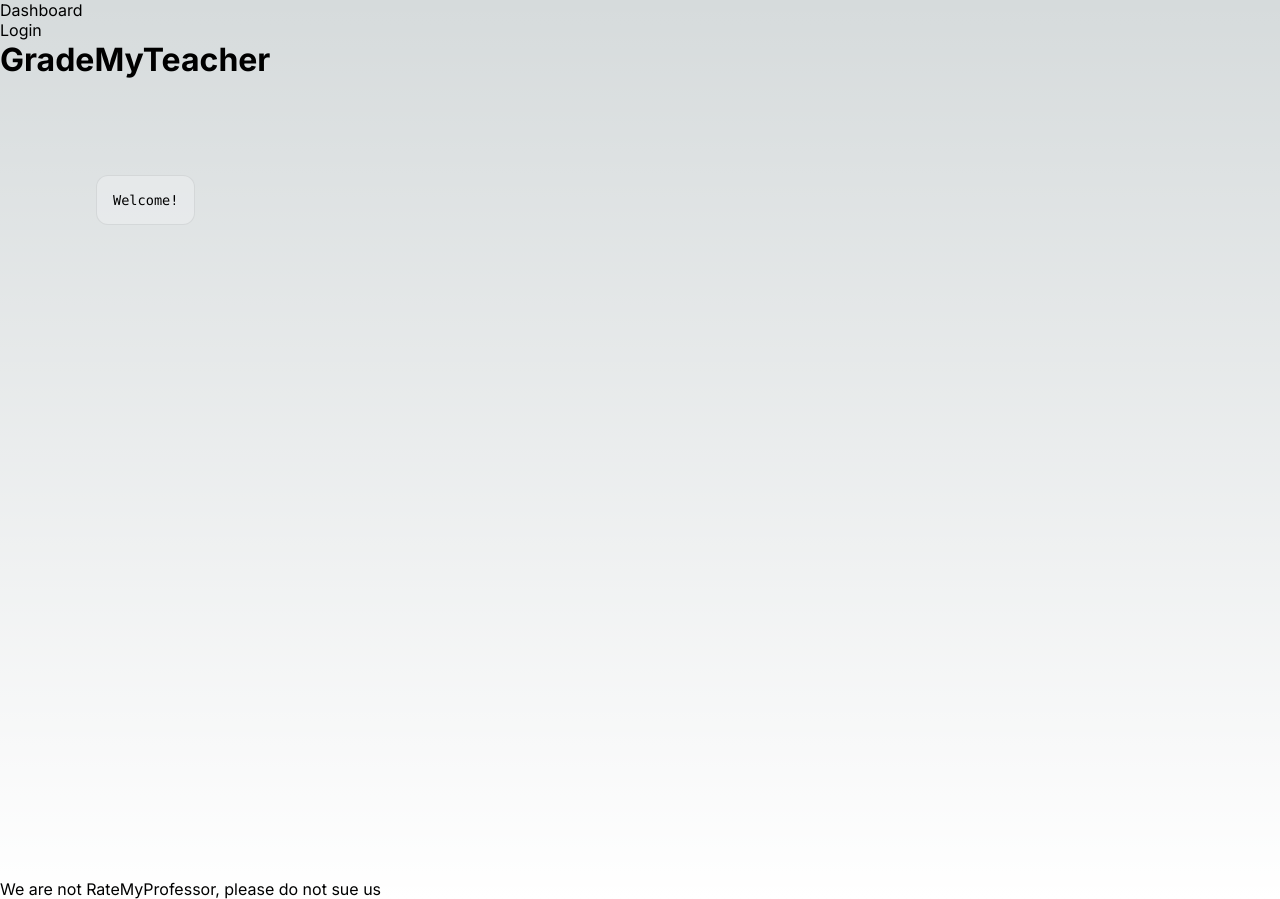
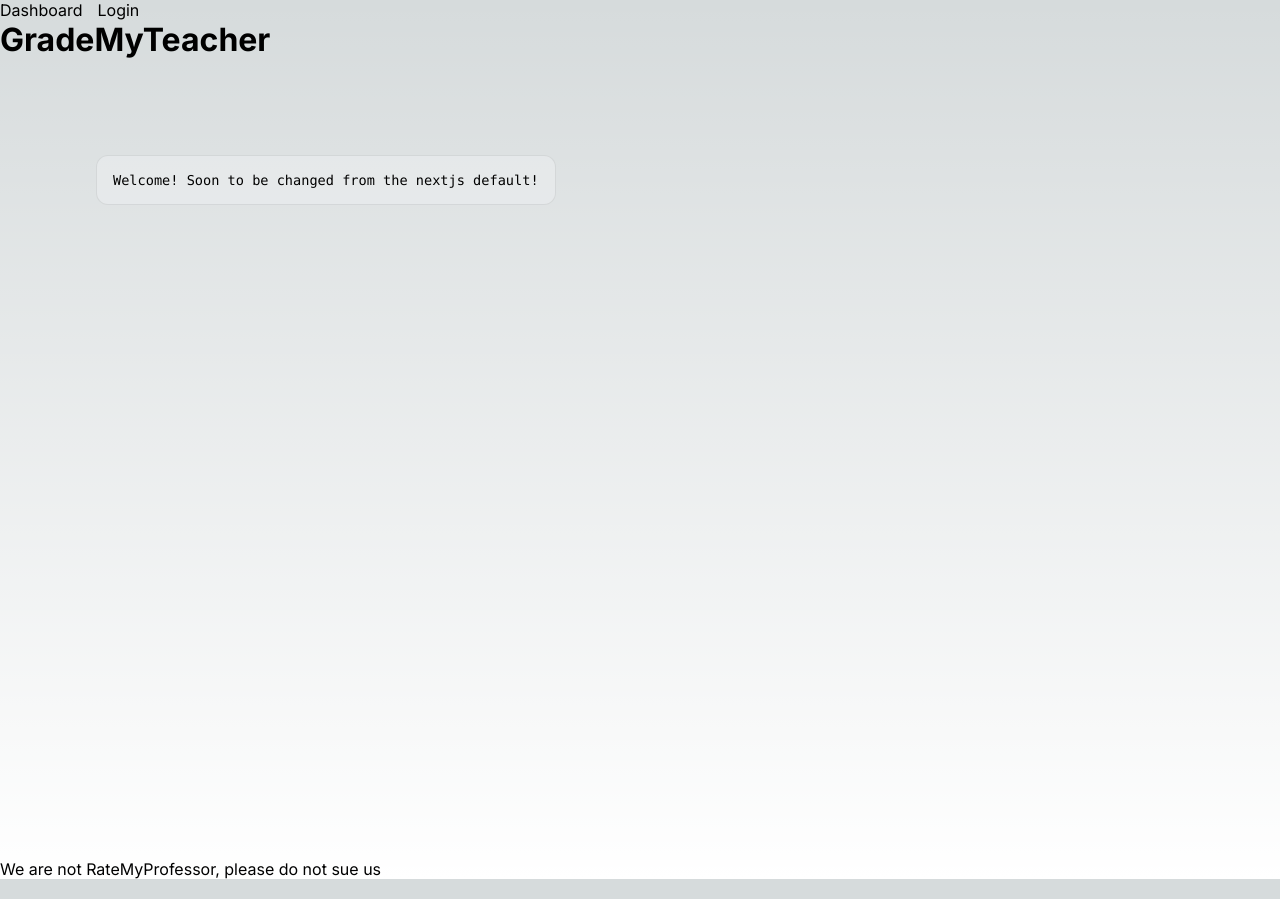
Before and after one commit to darrelawah/GradeMyTeacher, a Next.js app: page / in a window 1280 px wide. Built offline with nearby package versions, Linux system fonts and the light colour scheme.

Commit message:
testing with css files

```diff
--- a/app/components/Navbar.js
+++ b/app/components/Navbar.js
@@ -3,13 +3,19 @@
 
 export default function Navbar() {
   return (
-    <div>
-        <div>
-            <Link href="/">Dashboard</Link>
-        </div>
-        <div>
-            <Link href="/login">Login</Link>
-        </div>
-    </div>
+    <nav>
+        <ul>
+            <li>
+                <Link href="/">
+                    Dashboard
+                </Link>
+            </li>
+            <li>
+                <Link href="/login">
+                    Login
+                </Link>
+            </li>
+        </ul>
+    </nav>
   )
 }
--- a/app/globals.css
+++ b/app/globals.css
@@ -105,3 +105,18 @@
     color-scheme: dark;
   }
 }
+
+nav {
+
+}
+
+ul {
+  list-style-type: none;
+  margin: 0;
+  padding: 0;
+  display: flex;
+}
+
+li {
+  margin-right: 15px;
+}
--- a/app/page.js
+++ b/app/page.js
@@ -8,6 +8,7 @@
       <div>
         <p>
         Welcome!
+        Soon to be changed from the nextjs default!
         </p>
       </div>
       </div>
```
Also changed, not shown: app/login/page.js (+7 -2 lines).
